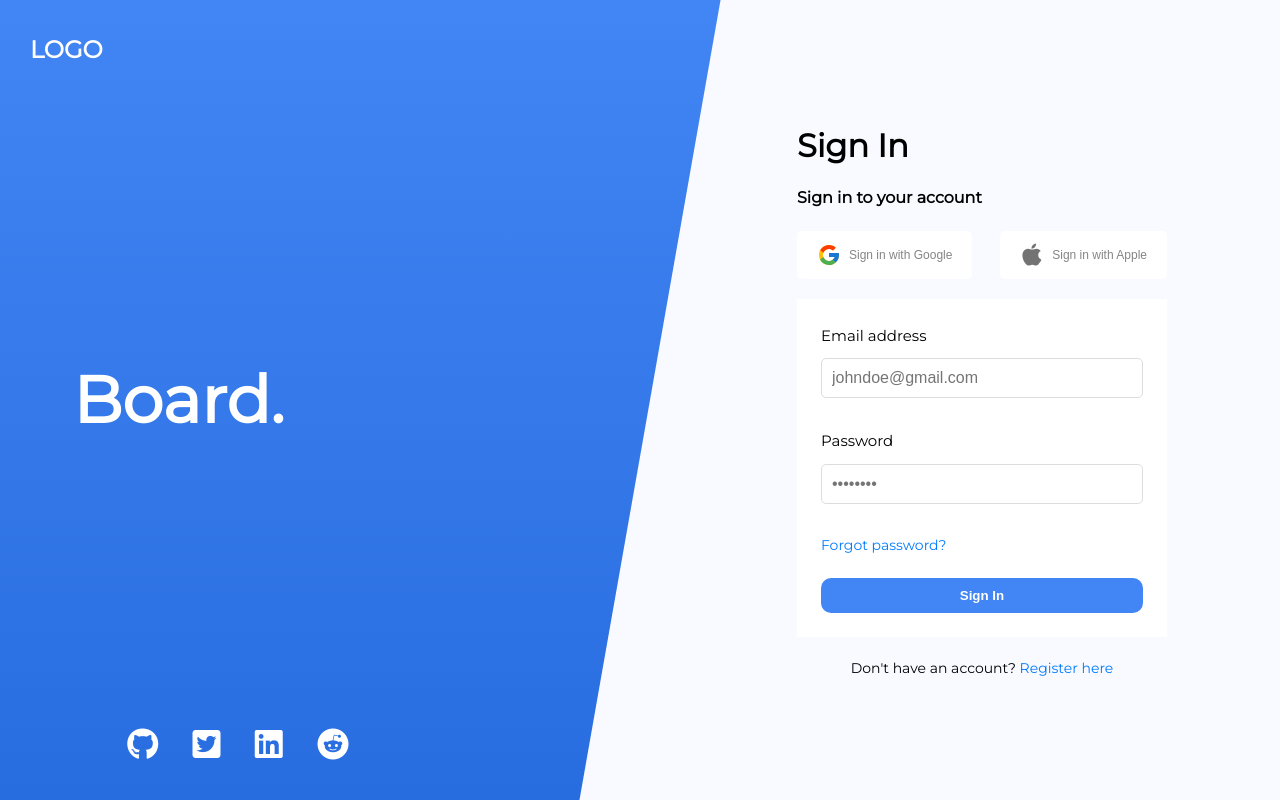
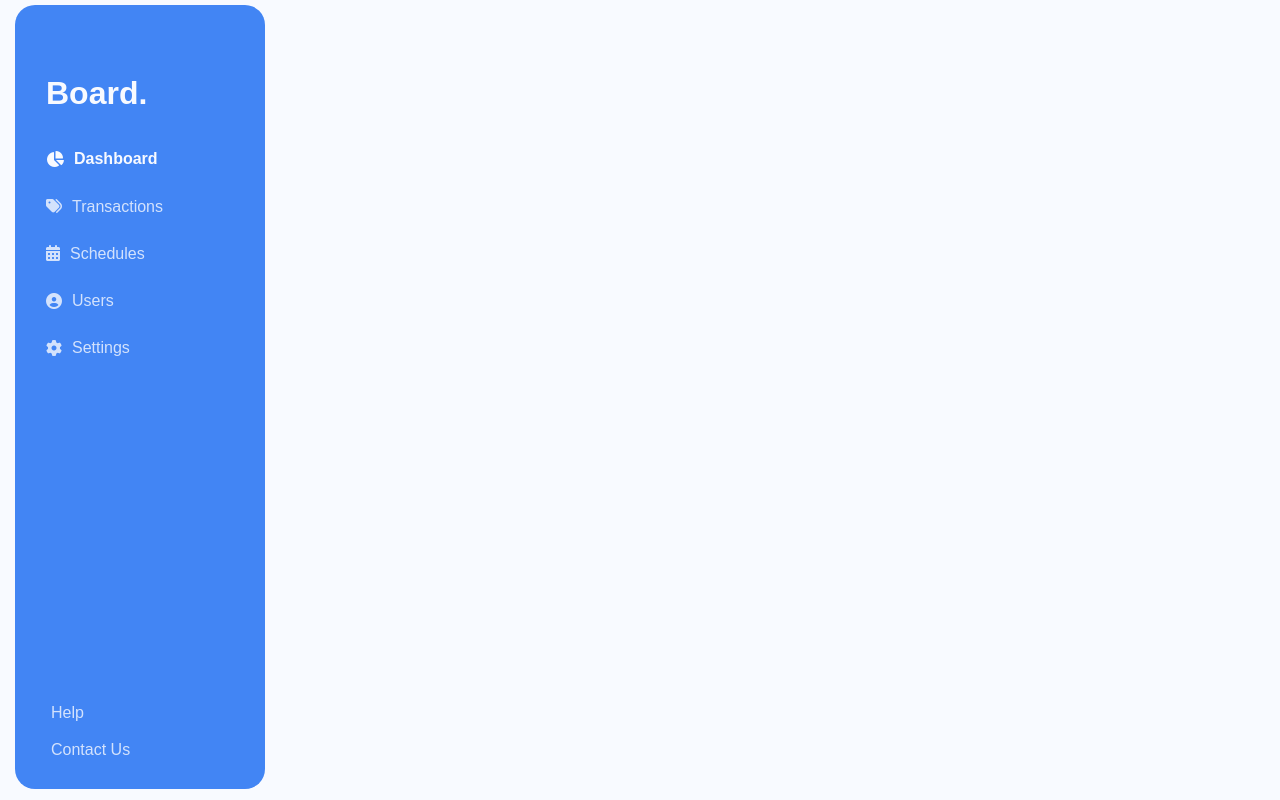
Before and after one commit to hargun0360/OpeninApp_React_Task, a React (Create React App) app: page /dashboard in a window 1280 px wide. Built offline with nearby package versions, Linux system fonts and the light colour scheme.

Commit message:
Add: Sidebar Component

```diff
--- a/package.json
+++ b/package.json
@@ -9,6 +9,7 @@
     "node-sass": "^9.0.0",
     "react": "^18.2.0",
     "react-dom": "^18.2.0",
+    "react-router-dom": "^6.16.0",
     "react-scripts": "5.0.1",
     "web-vitals": "^2.1.4"
   },
--- a/src/App.js
+++ b/src/App.js
@@ -1,9 +1,15 @@
-import './Styles/main.scss';
-import Signin from './Pages/Authentication/Signin';
+import "./Styles/main.scss";
+import Signin from "./Pages/Authentication/Signin";
+import Dashboard from "./Pages/Dashboard/Dashboard";
+import { Routes, Route } from "react-router-dom";
+
 function App() {
   return (
-    <div className="App" >
-      <Signin />
+    <div className="App">
+      <Routes>
+        <Route exact path="/" element={<Signin />} />
+        <Route exact path="/dashboard" element={<Dashboard />} />
+      </Routes>
     </div>
   );
 }
--- /dev/null
+++ b/src/Components/Sidebar.js
@@ -0,0 +1,55 @@
+import React, { useState } from 'react';
+
+const sections = [
+    { label: 'Dashboard', icon: 'fa-solid fa-chart-pie' },
+    { label: 'Transactions', icon: 'fa-solid fa-tags' },
+    { label: 'Schedules', icon: 'fa-solid fa-calendar-days' },
+    { label: 'Users', icon: 'fa-solid fa-circle-user' },
+    { label: 'Settings', icon: 'fa-solid fa-gear' },
+  ];
+
+{/* <i class="fa-solid fa-tags"></i>
+<i class="fa-solid fa-calendar-days"></i>
+<i class="fa-solid fa-circle-user"></i>
+<i class="fa-solid fa-gear"></i>
+<i class="fa-regular fa-bell"></i>
+<i class="fa-solid fa-magnifying-glass"></i>
+<i class="fa-solid fa-user-group"></i>
+<i class="fa-solid fa-money-bill"></i>
+<i class="fa-regular fa-thumbs-up"></i>
+<i class="fa-solid fa-xmark"></i> */}
+
+const Sidebar = () => {
+  const [activeSection, setActiveSection] = useState('Dashboard');
+
+  const handleItemClick = (section) => {
+    setActiveSection(section);
+  }
+
+  return (
+    <div className="sidebar">
+     <div className= "inside_container">
+      <h1>Board.</h1>
+      <div className="ul-container">
+      <ul>
+        {sections.map(({ label, icon }) => (
+          <li
+            key={label}
+            className={activeSection === label ? 'active' : ''}
+            onClick={() => handleItemClick(label)}
+          >
+            <i className={icon}></i> {label}
+          </li>
+        ))}
+      </ul>
+      </div>
+      </div>
+      <footer>
+    <div className="footer-item">Help</div>
+    <div className="footer-item">Contact Us</div>
+  </footer>
+    </div>
+  )
+}
+
+export default Sidebar;
--- /dev/null
+++ b/src/Pages/Dashboard/Dashboard.js
@@ -0,0 +1,11 @@
+import React from 'react'
+import Sidebar from '../../Components/Sidebar'
+const Dashboard = () => {
+  return (<>
+
+    <Sidebar />
+  </>
+  )
+}
+
+export default Dashboard
--- /dev/null
+++ b/src/Styles/_sidebar.scss
@@ -0,0 +1,81 @@
+
+.sidebar {
+    background-color: #4285F4;
+    width: 250px;
+    padding: 20px;
+    font-family: Arial, sans-serif;
+    color: $background_color;
+    display: flex;
+    flex-direction: column;
+    justify-content: space-between;
+    height: 98vh;
+    margin-top: 5px;
+    border: 1px solid transparent;
+    border-radius: 20px;
+    margin-left: 15px;
+
+    .inside_container{
+        display: flex;
+        flex-direction: column;
+        align-items: flex-start;
+        justify-content: center;
+        position: relative;
+        top: 40px;
+        left: 10px;
+
+        h1 {
+            margin-bottom: 25px;
+            width: 100%;
+            display: flex;
+
+          }
+    }
+
+    .ul-container{
+        width: 100%;
+        display: flex;
+        justify-content: center;
+    }
+
+    ul {
+        list-style-type: none;
+        display: flex;
+        justify-content: center;
+        flex-direction: column;
+        align-items: flex-start;
+        width: 100%;
+
+        li {
+          display: flex;
+          align-items: center;
+          margin-bottom: 20px;
+          cursor: pointer;
+          color: $background_color;
+          opacity: 0.8;
+          transition: background-color 0.3s;
+
+            i {
+                margin-right: 10px;
+            }
+
+          &.active {
+            opacity: 1;
+            font-weight: bolder;
+          }
+
+          &:hover {
+            background-color: rgba(255, 255, 255, 0.05);
+          }
+        }
+      }
+
+      footer {
+        .footer-item {
+          padding: 5px 15px;
+          cursor: pointer;
+          border-radius: 5px;
+          opacity: 0.8;
+          transition: background-color 0.3s;
+        }
+      }
+  }
--- a/src/Styles/main.scss
+++ b/src/Styles/main.scss
@@ -1,2 +1,3 @@
 @import "config";
-@import "signin"
+@import "signin";
+@import "sidebar";
--- a/src/index.js
+++ b/src/index.js
@@ -1,10 +1,13 @@
-import React from 'react';
-import ReactDOM from 'react-dom/client';
-import App from './App';
+import React from "react";
+import ReactDOM from "react-dom/client";
+import App from "./App";
+import { BrowserRouter as Router } from "react-router-dom";
 
-const root = ReactDOM.createRoot(document.getElementById('root'));
+const root = ReactDOM.createRoot(document.getElementById("root"));
 root.render(
   <React.StrictMode>
-    <App />
+    <Router>
+      <App />
+    </Router>
   </React.StrictMode>
 );
```
Also changed, not shown: 1 other file (tests, documents, lock files or other folders).
